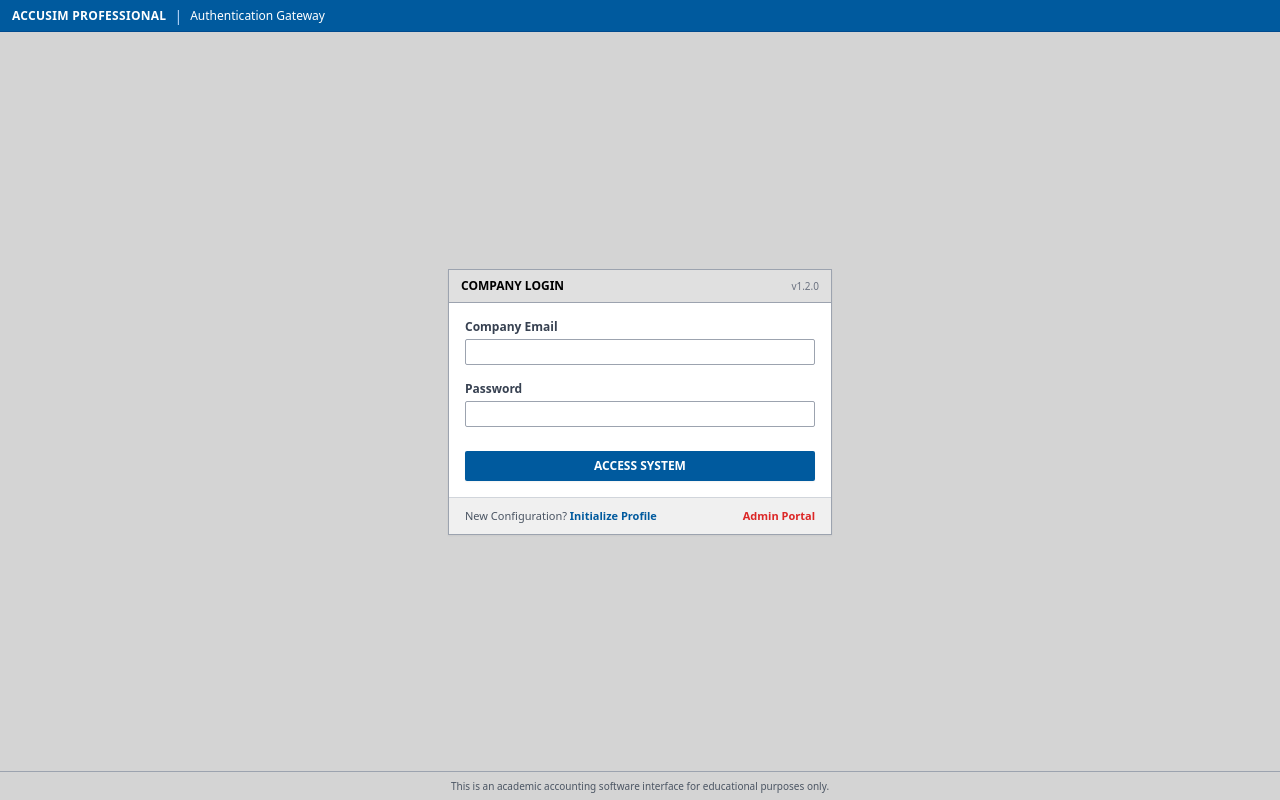
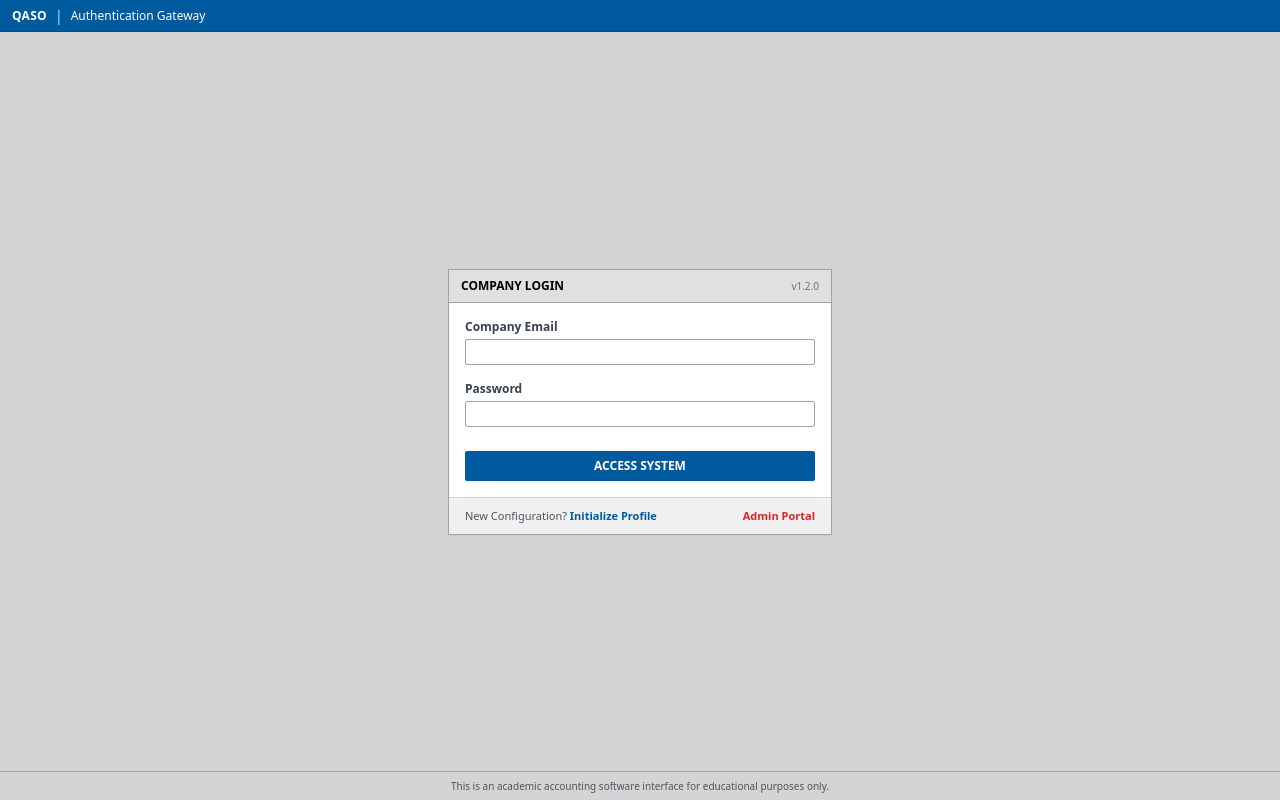
Before and after one commit to Rajeshramanan/accounting-app, a React (Vite) app: page /login in a window 1280 px wide. Built offline with nearby package versions, Linux system fonts and the light colour scheme; no server answers.

Commit message:
refactor: Rename AccuSim Professional to QASO across all UI components and HTML title

```diff
--- a/index.html
+++ b/index.html
@@ -4,7 +4,7 @@
 <head>
   <meta charset="UTF-8" />
   <meta name="viewport" content="width=device-width, initial-scale=1.0" />
-  <title>AccuSim - Accounting Software Simulator</title>
+  <title>QASO - Accounting Software</title>
   <script src="https://cdn.tailwindcss.com"></script>
   <script>
     tailwind.config = {
--- a/src/App.jsx
+++ b/src/App.jsx
@@ -240,7 +240,7 @@ const App = () => {
                                     </button>
 
                                     <div className="flex flex-col md:flex-row md:items-center md:space-x-2">
-                                        <span className="font-bold tracking-wide uppercase text-xs hidden md:inline">AccuSim Professional</span>
+                                        <span className="font-bold tracking-wide uppercase text-xs hidden md:inline">QASO</span>
                                         <span className="text-blue-200 dark:text-gray-500 hidden md:inline">|</span>
                                         <span className="text-xs font-bold md:font-normal">{getHeaderTitle()}</span>
                                     </div>
--- a/src/components/Login.jsx
+++ b/src/components/Login.jsx
@@ -36,7 +36,7 @@ const Login = ({ onLogin }) => {
 
             {/* Header matching App.jsx */}
             <header className="h-10 md:h-8 bg-[#005a9e] dark:bg-[#1E1E1E] text-white flex items-center px-3 select-none shrink-0 border-b border-[#004a8e] dark:border-accounting-dark-border transition-colors">
-                <span className="font-bold tracking-wide uppercase text-xs">AccuSim Professional</span>
+                <span className="font-bold tracking-wide uppercase text-xs">QASO</span>
                 <span className="text-blue-200 dark:text-gray-500 mx-2">|</span>
                 <span className="text-xs">Authentication Gateway</span>
             </header>
--- a/src/components/Signup.jsx
+++ b/src/components/Signup.jsx
@@ -67,7 +67,7 @@ const Signup = ({ onSignup }) => {
 
             {/* Header matching App.jsx */}
             <header className="h-10 md:h-8 bg-[#005a9e] dark:bg-[#1E1E1E] text-white flex items-center px-3 select-none shrink-0 border-b border-[#004a8e] dark:border-accounting-dark-border transition-colors">
-                <span className="font-bold tracking-wide uppercase text-xs">AccuSim Professional</span>
+                <span className="font-bold tracking-wide uppercase text-xs">QASO</span>
                 <span className="text-blue-200 dark:text-gray-500 mx-2">|</span>
                 <span className="text-xs">Company Initialization</span>
             </header>
```
